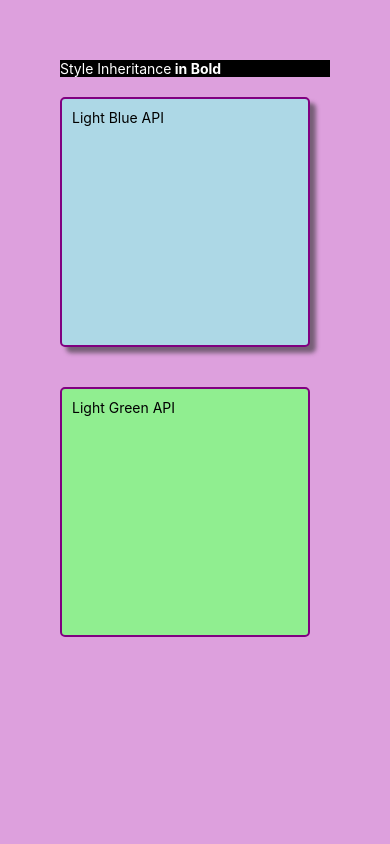
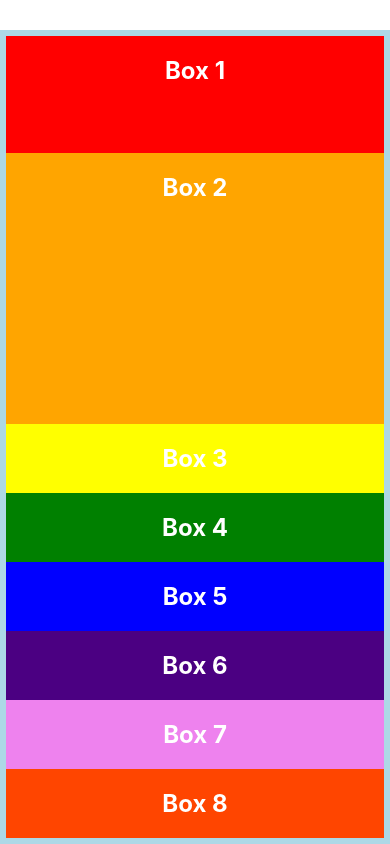
Before and after one commit to Uwihanganyeobed/React-Native-Beginner-s-Guide, a React Native app: screen / in a window 390 px wide. Built offline with nearby package versions, Linux system fonts and the light colour scheme.

Commit message:
flex-container

```diff
--- a/App.js
+++ b/App.js
@@ -11,8 +11,10 @@
   StatusBar,
   ActivityIndicator,
   Alert,
+  StyleSheet
 } from "react-native";
 import Cart from "./Components/Core-Components/Cart";
+import Box from "./Components/RNLayout/Box";
 import Greet from "./Components/Core-Components/Greet";
 import StyleSheetAPI from "./Components/styleSheetAPI/StyleSheetAPI";
 const logoImage = require("./assets/adaptive-icon.png");
@@ -20,10 +22,31 @@
   const [count, setCount]=useState(0)
   const [isModalVisible, setIsModalVisible] = useState(false);
   return (
-
-    <StyleSheetAPI/>
+    // <View style={{backgroundColor: 'plum', flex: 1}}></View>
+    <View style={styles.container}>
+    <Box style={{backgroundColor: 'red', flex: 1}}>Box 1</Box>
+    <Box style={{backgroundColor: 'orange', flex: 3}}>Box 2</Box>
+    <Box style={{backgroundColor: 'yellow'}}>Box 3</Box>
+    <Box style={{backgroundColor: 'green'}}>Box 4</Box>
+    <Box style={{backgroundColor: 'blue'}}>Box 5</Box>
+    <Box style={{backgroundColor: 'indigo'}}>Box 6</Box>
+    <Box style={{backgroundColor: 'violet'}}>Box 7</Box>
+    <Box style={{backgroundColor: 'orangered'}}>Box 8</Box>
+    </View>
+    // <StyleSheetAPI/>
   );
 }
+const styles=StyleSheet.create({
+  container: {
+    flex: 1,
+    marginTop: 30,
+    borderWidth: 6,
+    borderColor: 'lightblue'
+  }
+})
+
+
+
 
 {
   /* <ScrollView>
--- /dev/null
+++ b/Components/RNLayout/Box.js
@@ -0,0 +1,20 @@
+import { View, Text, StyleSheet } from "react-native";
+export default function Box({children, style}){
+   return(
+      <View style={[styles.box, style]}>
+         <Text style={styles.text}>{children}</Text>
+      </View>
+   )
+}
+const styles=StyleSheet.create({
+   box: {
+      backgroundColor:'#fff',
+      padding: 20,
+   },
+   text:{
+      fontSize: 24,
+      fontWeight: 'bold',
+      textAlign: 'center',
+      color: 'white'
+   },
+})
```
